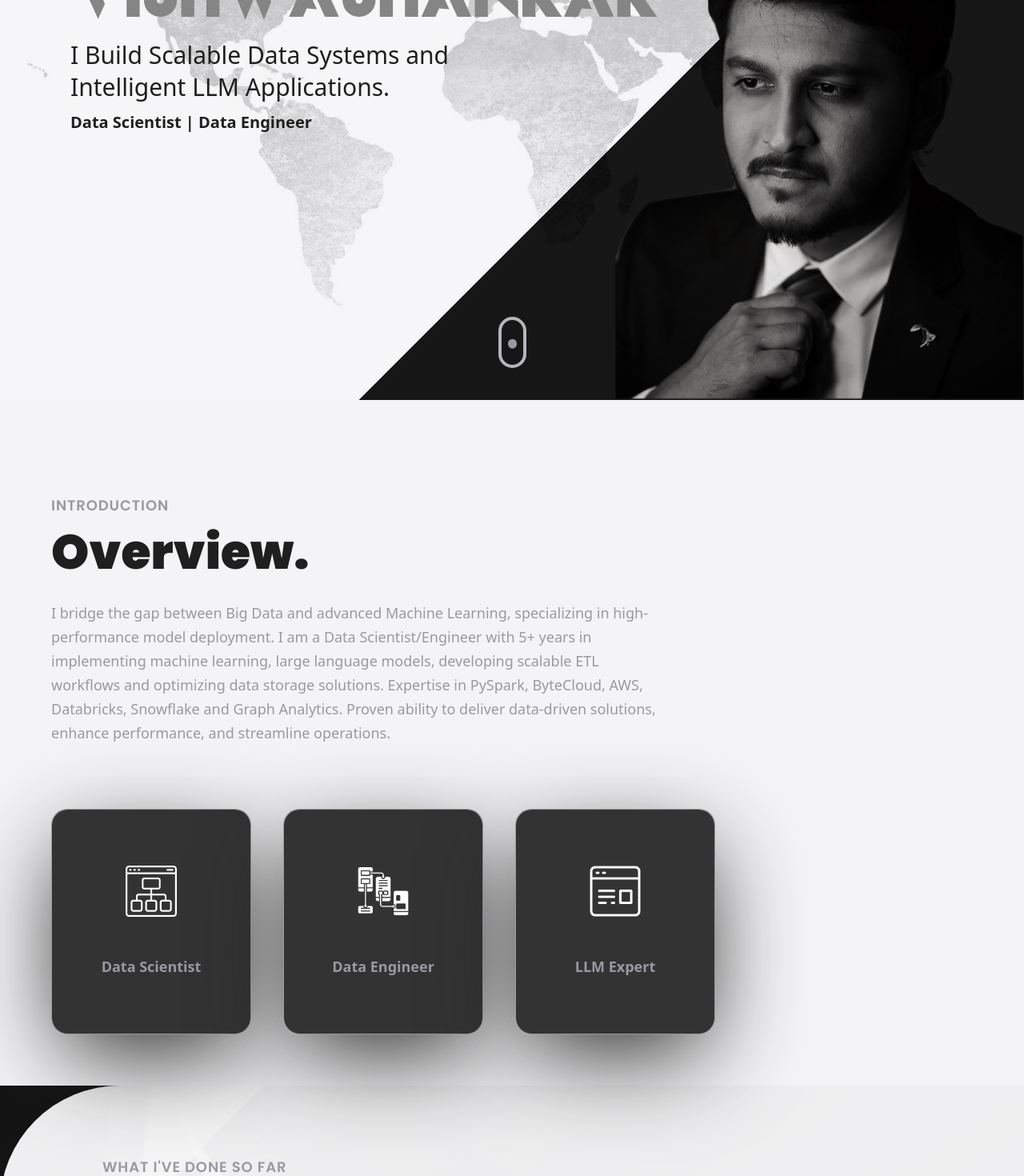
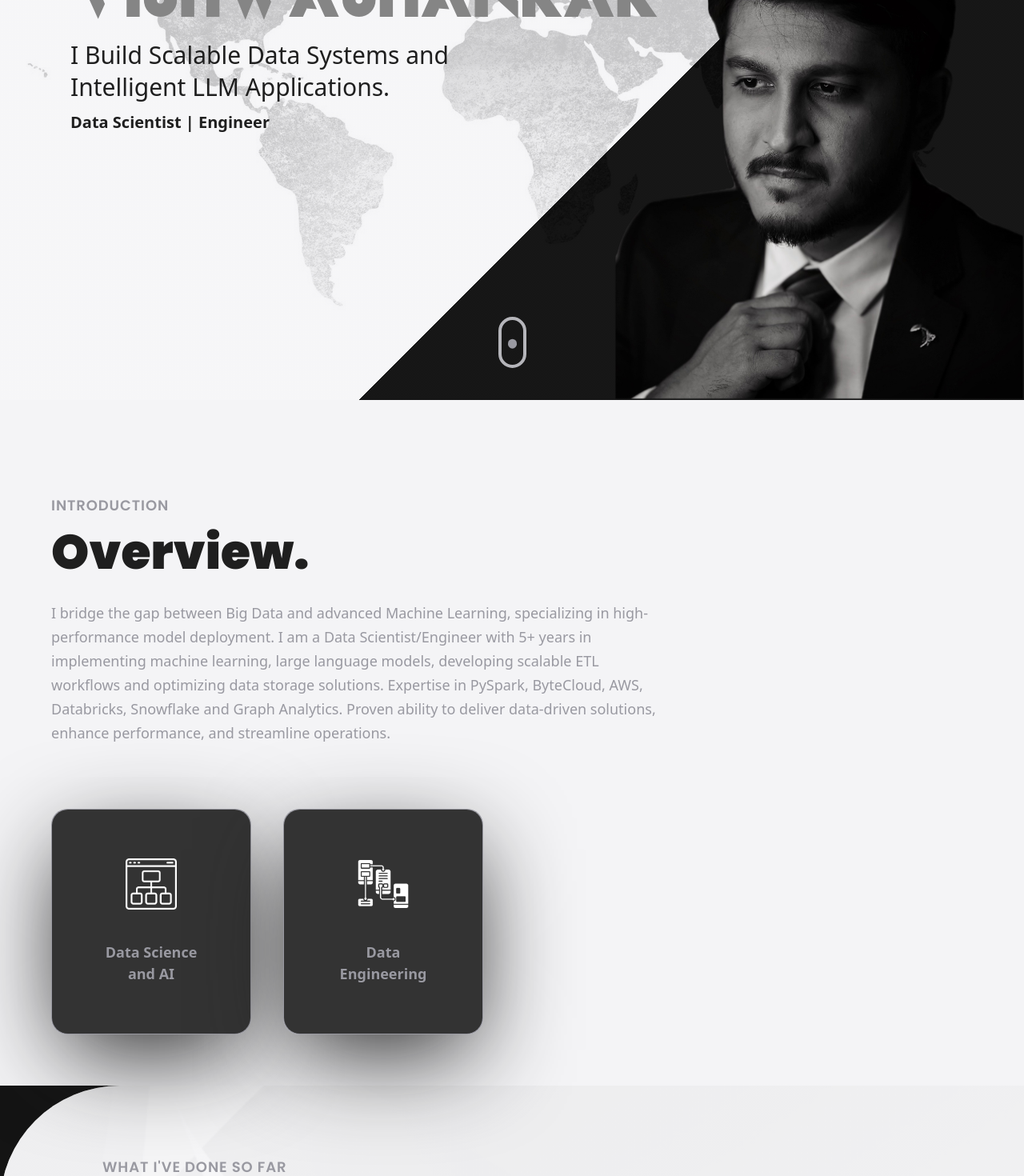
Before and after one commit to vishwashankartj/vishwashankartj.github.io, a React (Vite) app: page / in a window 1280 px wide. Shown: the part 300-1770 px from the top of the page at 80% size. Built offline with nearby package versions, Linux system fonts and the light colour scheme.

Commit message:
feat: update service titles and hero role description, and remove LLM Expert service

```diff
--- a/src/components/Hero.jsx
+++ b/src/components/Hero.jsx
@@ -48,7 +48,7 @@ const Hero = () => {
               I Build Scalable Data Systems and <br className="sm:block hidden" />
               Intelligent LLM Applications.
               <br className="block" />
-              <span className="text-eerieBlack text-[20px] font-bold">Data Scientist | Data Engineer</span>
+              <span className="text-eerieBlack text-[20px] font-bold">Data Scientist | Engineer</span>
             </p>
           </div>
           <div
--- a/src/constants/index.js
+++ b/src/constants/index.js
@@ -67,16 +67,12 @@ export const navLinks = [
 
 const services = [
   {
-    title: 'Data Scientist',
+    title: 'Data Science and AI',
     icon: backend,
   },
   {
-    title: 'Data Engineer',
+    title: 'Data Engineering',
     icon: prototyping,
-  },
-  {
-    title: 'LLM Expert',
-    icon: ux,
   },
 ];
 
```
